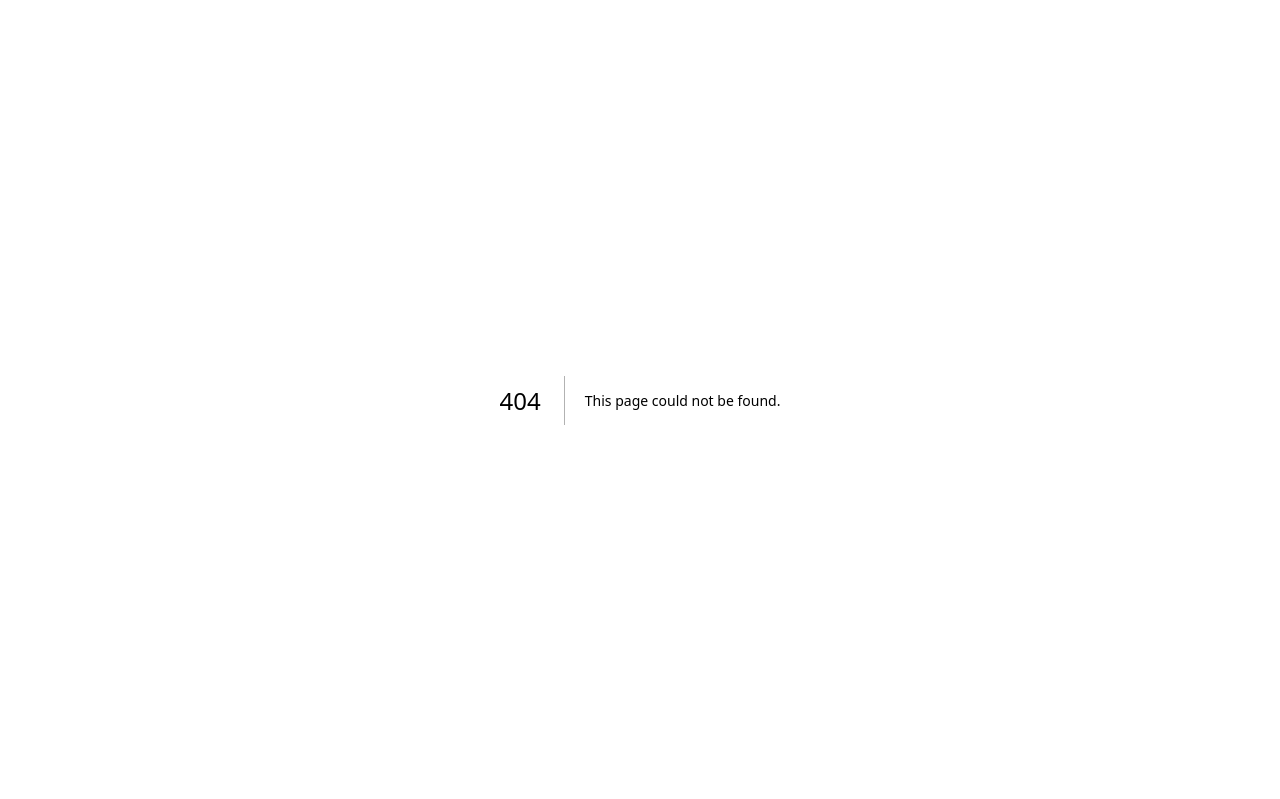
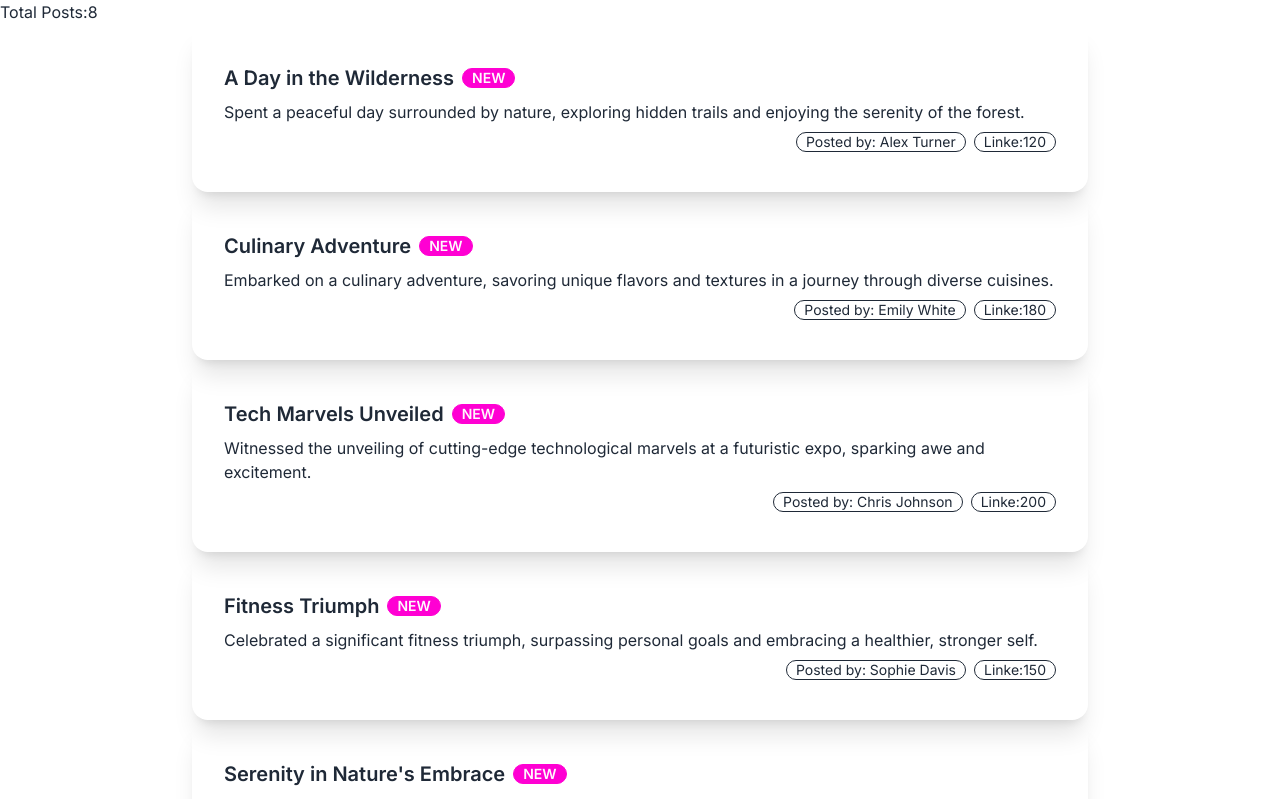
Before and after one commit to farukwebcode21/next-level-data-fetching, a Next.js app: page /posts in a window 1280 px wide. Before the commit this address had no page. Shown: the top 799 px of the page. Built offline with nearby package versions, Linux system fonts and the light colour scheme; data requests are answered from the project's data file.

Commit message:
complete call api

```diff
--- a/db.json
+++ b/db.json
@@ -5,7 +5,7 @@
       "title": "A Day in the Wilderness",
       "description": "Spent a peaceful day surrounded by nature, exploring hidden trails and enjoying the serenity of the forest.",
       "like": 120,
-      "image": "wilderness_day_image.jpg",
+      "image": "https://daisyui.com/images/stock/photo-1606107557195-0e29a4b5b4aa.jpg",
       "author": "Alex Turner",
       "postDate": "2024-02-06",
       "comment": "Nature's wonders never cease to amaze me. The rustling leaves and birdsong created a symphony of tranquility."
@@ -15,7 +15,7 @@
       "title": "Culinary Adventure",
       "description": "Embarked on a culinary adventure, savoring unique flavors and textures in a journey through diverse cuisines.",
       "like": 180,
-      "image": "culinary_adventure_image.jpg",
+      "image": "https://daisyui.com/images/stock/photo-1606107557195-0e29a4b5b4aa.jpg",
       "author": "Emily White",
       "postDate": "2024-02-05",
       "comment": "Each bite was a revelation of flavors! A gastronomic journey that left my taste buds dancing with joy."
@@ -25,7 +25,7 @@
       "title": "Tech Marvels Unveiled",
       "description": "Witnessed the unveiling of cutting-edge technological marvels at a futuristic expo, sparking awe and excitement.",
       "like": 200,
-      "image": "tech_marvels_image.jpg",
+      "image": "https://daisyui.com/images/stock/photo-1606107557195-0e29a4b5b4aa.jpg",
       "author": "Chris Johnson",
       "postDate": "2024-02-04",
       "comment": "The tech innovations showcased were mind-blowing! The future is here, and it's incredibly exciting."
@@ -35,7 +35,7 @@
       "title": "Fitness Triumph",
       "description": "Celebrated a significant fitness triumph, surpassing personal goals and embracing a healthier, stronger self.",
       "like": 150,
-      "image": "fitness_triumph_image.jpg",
+      "image": "https://daisyui.com/images/stock/photo-1606107557195-0e29a4b5b4aa.jpg",
       "author": "Sophie Davis",
       "postDate": "2024-02-03",
       "comment": "Achieving this fitness milestone has not only transformed my body but also my mindset. Hard work pays off!"
@@ -45,7 +45,7 @@
       "title": "Serenity in Nature's Embrace",
       "description": "Found inner peace amidst nature's embrace, with towering trees and the gentle melody of a flowing stream.",
       "like": 160,
-      "image": "nature_embrace_image.jpg",
+      "image": "https://daisyui.com/images/stock/photo-1606107557195-0e29a4b5b4aa.jpg",
       "author": "Jake Smith",
       "postDate": "2024-02-02",
       "comment": "Nature has a magical way of calming the soul. The rustling leaves and the babbling brook were pure bliss."
@@ -55,7 +55,7 @@
       "title": "Literary Journey",
       "description": "Embarked on a literary journey, exploring distant worlds and diverse characters through the pages of a captivating novel.",
       "like": 210,
-      "image": "literary_journey_image.jpg",
+      "image": "https://daisyui.com/images/stock/photo-1606107557195-0e29a4b5b4aa.jpg",
       "author": "Emma Robinson",
       "postDate": "2024-02-01",
       "comment": "This book took me on an incredible journey of emotions. A literary escape that I won't soon forget."
@@ -65,7 +65,7 @@
       "title": "City Lights Magic",
       "description": "Marvelled at the enchanting city lights, a dazzling display of urban magic under the night sky.",
       "like": 190,
-      "image": "city_lights_magic_image.jpg",
+      "image": "https://daisyui.com/images/stock/photo-1606107557195-0e29a4b5b4aa.jpg",
       "author": "Michael Anderson",
       "postDate": "2024-01-31",
       "comment": "The city lights created a mesmerizing tapestry against the night sky. A magical experience in the heart of the urban jungle."
@@ -75,7 +75,7 @@
       "title": "Artistic Expression Unveiled",
       "description": "Witnessed a captivating display of artistic expression at an avant-garde exhibition, exploring diverse forms of creativity.",
       "like": 170,
-      "image": "artistic_expression_image.jpg",
+      "image": "https://daisyui.com/images/stock/photo-1606107557195-0e29a4b5b4aa.jpg",
       "author": "Grace Miller",
       "postDate": "2024-01-30",
       "comment": "The artists' expressions were truly thought-provoking. Each piece told a unique story, leaving a lasting impression."
--- a/src/app/layout.js
+++ b/src/app/layout.js
@@ -10,7 +10,7 @@ export const metadata = {
 
 export default function RootLayout({ children }) {
   return (
-    <html lang="en">
+    <html lang="en" data-theme="light">
       <body className={inter.className}>{children}</body>
     </html>
   );
--- a/src/app/page.js
+++ b/src/app/page.js
@@ -3,7 +3,7 @@ import Image from "next/image";
 export default function HomePage() {
   return (
     <div>
-      <h1>Welcome To Bangladesh</h1>
+      <h1 className="text-4xl text-center">Welcome To Bangladesh</h1>
     </div>
   );
 }
--- /dev/null
+++ b/src/app/posts/page.js
@@ -0,0 +1,35 @@
+import Image from "next/image";
+
+const PostsPage = async () => {
+  const res = await fetch("http://localhost:5000/posts");
+  const posts = await res.json();
+
+  return (
+    <div className="w-full">
+      <h1>Total Posts:{posts.length}</h1>
+      {posts.map((post) => (
+        <div
+          key={post.id}
+          className=" w-[70%] card mx-auto bg-gray-200-100 shadow-xl py-2"
+        >
+          <figure></figure>
+          <div className="card-body ">
+            <h2 className="card-title">
+              {post.title}
+              <div className="badge badge-secondary">NEW</div>
+            </h2>
+            <p>{post.description}</p>
+            <div className="card-actions justify-end">
+              <div className="badge badge-outline">
+                Posted by: {post.author}
+              </div>
+              <div className="badge badge-outline">Linke:{post.like}</div>
+            </div>
+          </div>
+        </div>
+      ))}
+    </div>
+  );
+};
+
+export default PostsPage;
```
